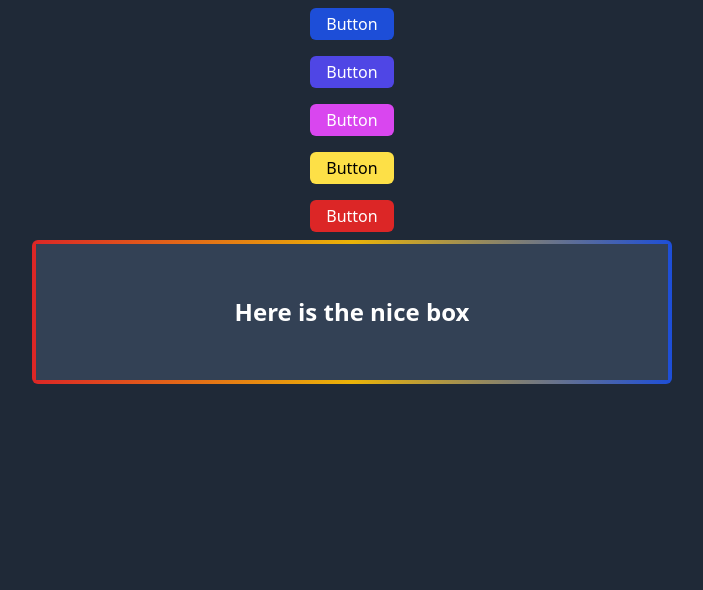
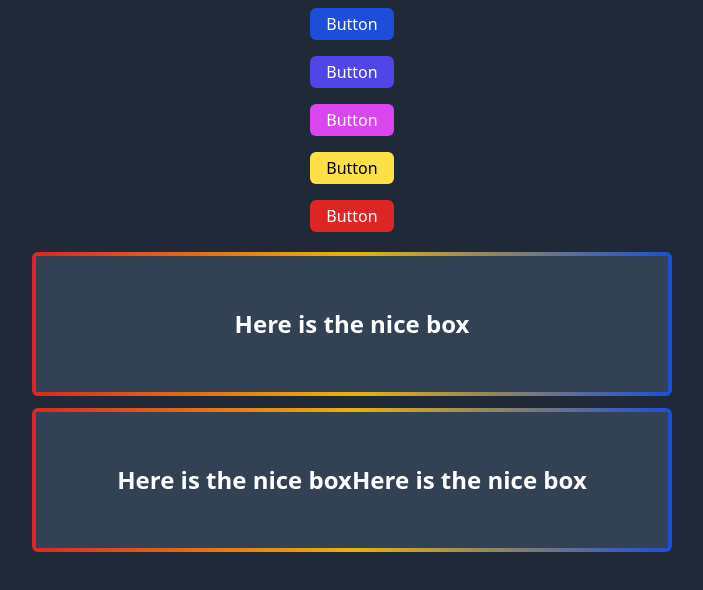
Before and after one commit to robonafisi/tailwind-components, a React (Create React App) app: page / in a window 1280 px wide. Shown: the top 590 px of the page, without its empty margins (288-991 px from the left). Built offline with nearby package versions, Linux system fonts and the light colour scheme.

Commit message:
Adding the divider

```diff
--- a/src/App.js
+++ b/src/App.js
@@ -30,13 +30,23 @@ function App() {
       </div>
 
 
-      <div class="mx-auto flex max-w-screen-sm items-center justify-center rounded-md">
-  <div class="h-36 w-full rounded-md bg-gradient-to-r from-red-600 via-yellow-500 via-fuchsia-500 via-violet-800 to-blue-700 p-1">
-    <div class="flex h-full w-full items-center justify-center bg-slate-700 back">
-      <h1 class="text-2xl font-black text-white">Here is the nice box</h1>
+      <div className="mx-auto flex max-w-screen-sm items-center justify-center rounded-md m-3">
+      <div className="h-36 w-full rounded-md bg-gradient-to-r from-red-600 via-yellow-500 via-fuchsia-500 via-violet-800 to-blue-700 p-1">
+        <div className="flex h-full w-full items-center justify-center bg-slate-700 back">
+          <h1 className="text-2xl font-black text-white">Here is the nice box</h1>
+        </div>
+      </div>
     </div>
-  </div>
-</div>
+
+    <div className="mx-auto flex max-w-screen-sm items-center justify-center rounded-md m-3">
+      <div className="h-36 w-full rounded-md bg-gradient-to-r from-red-600 via-yellow-500 via-fuchsia-500 via-violet-800 to-blue-700 p-1">
+        <div className="flex h-full w-full items-center justify-center bg-slate-700 back">
+          <h1 className="text-2xl font-black text-white">Here is the nice box</h1>
+          <div className = ""></div>
+          <h1 className="text-2xl font-black text-white">Here is the nice box</h1>
+        </div>
+      </div>
+    </div>
 
     </div>
   );
```
